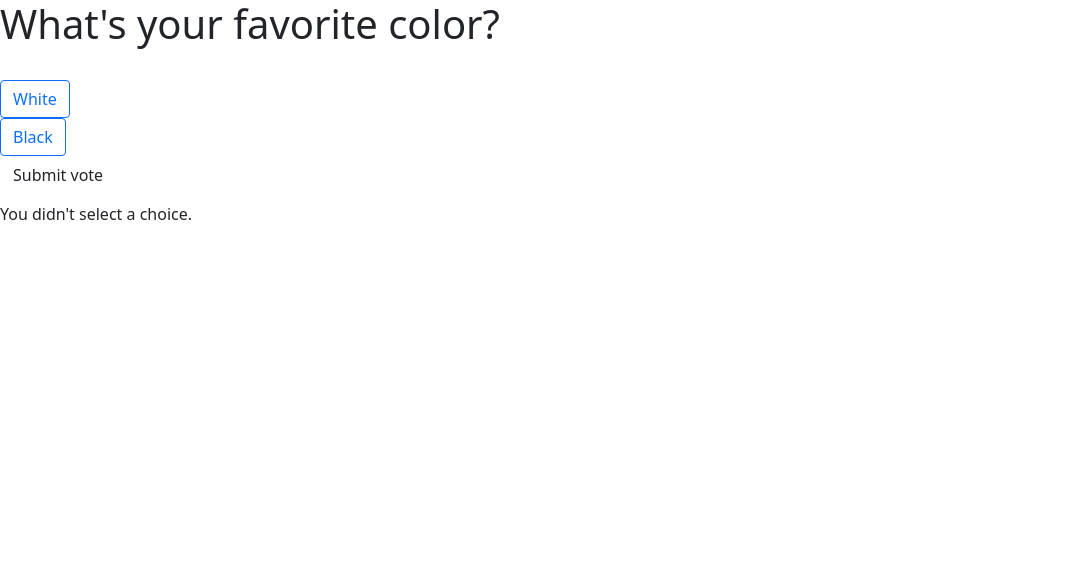
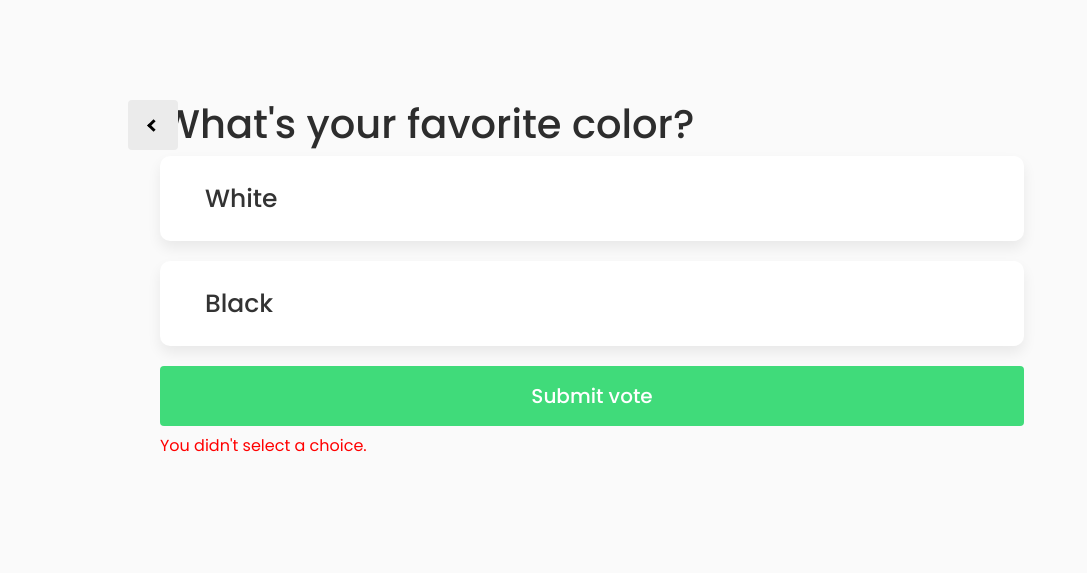
Before and after one commit to SupansaTan/Q2, a Django app: page /2/vote/ in a window 1280 px wide. Shown: the top 573 px of the page, without its empty margins (0-1087 px from the left). Run offline with Django 3.2, Linux system fonts and the light colour scheme; data comes from the database, SQL or seed files in the repository; both versions use the stored data as it was after the commit.

Commit message:
Decorating detail template

```diff
--- /dev/null
+++ b/polls/static/css/detail.css
@@ -0,0 +1,101 @@
+body {
+    background-color: #fafafa;
+    color:#2D2D2D;
+    margin:0;
+	padding:0;
+    transition: background-color 0.5s ease;
+    font-family: 'Poppins', 'Mitr', sans-serif;
+}
+
+main {
+	float: left;
+	width: 100%;
+	padding: 100px 0px;
+}
+
+.inner-wrapper {
+    width: 960px;
+    margin-left: auto;
+    margin-right: auto;
+}
+
+/* question */
+.question-head h1 {
+    float: left;
+    width: 100%;
+}
+
+/* navigation */
+.navigate input {
+    position: absolute;
+    right: 30%;
+    color: white;
+    font-weight: 500;
+    border-radius: 20px;
+    background-color: #4299FE;
+}
+
+.navigate button {
+    position: absolute;
+    left: 10%;
+    height: 50px;
+    width: 50px;
+    background-color: #ebebeb;
+    color: black;
+}
+
+.arrowleft {
+    border: solid black;
+    border-width: 0 3px 3px 0;
+    display: inline-block;
+    padding: 3px;
+    transform: rotate(135deg);
+    -webkit-transform: rotate(135deg);
+}
+
+/* choice */
+.choice .choice-wrapper {
+    margin-bottom: 20px;
+    float: left;
+    width: 100%;
+    position: relative;
+	transition: transform 0.5s ease;
+}
+
+.choice-wrapper label {
+    float: left;
+    width: 90%;
+    color: #333;
+    font-size: 25px;
+    background: #FFFFFF;
+    border: none;
+    text-decoration: none;
+    text-align: left;
+    font-weight: 500;
+    box-shadow: 0px 7px 14px rgba(0, 0, 0, 0.07);
+    border-radius: 10px;
+    padding: 20px 10px 20px 45px;
+    position: relative;
+    transition: box-shadow 0.5s ease;
+    line-height: 45px;
+}
+
+.choice-wrapper label:hover {
+	box-shadow: 0px 10px 44px 10px rgb(233, 235, 243);
+}
+
+/* submit */
+.submit input {
+    border:none;
+    width: 90%;
+    margin-left: auto;
+    margin-right: auto;
+    color: white;
+    font-weight: 500;
+    background-color: #40DB7A;
+}
+
+/* error message */
+.message {
+    color: red;
+}
--- a/polls/templates/polls/detail.html
+++ b/polls/templates/polls/detail.html
@@ -2,6 +2,10 @@
 {% load static %}
 
 {% block title %}Polls{% endblock %}
+
+{% block style %}
+<link rel="stylesheet" type="text/css" href="{% static 'css/detail.css' %}">
+{% endblock %}
 
 {% block content %}
 <main>
@@ -47,3 +51,9 @@
 </main>
 
 {% endblock %}
+
+{% block scripts %}
+    <script>
+        $('#submit-btn').css({'height':'60px', 'font-size':'20px'});
+    </script>
+{% endblock %}
```
Also changed, not shown: db.sqlite3.
